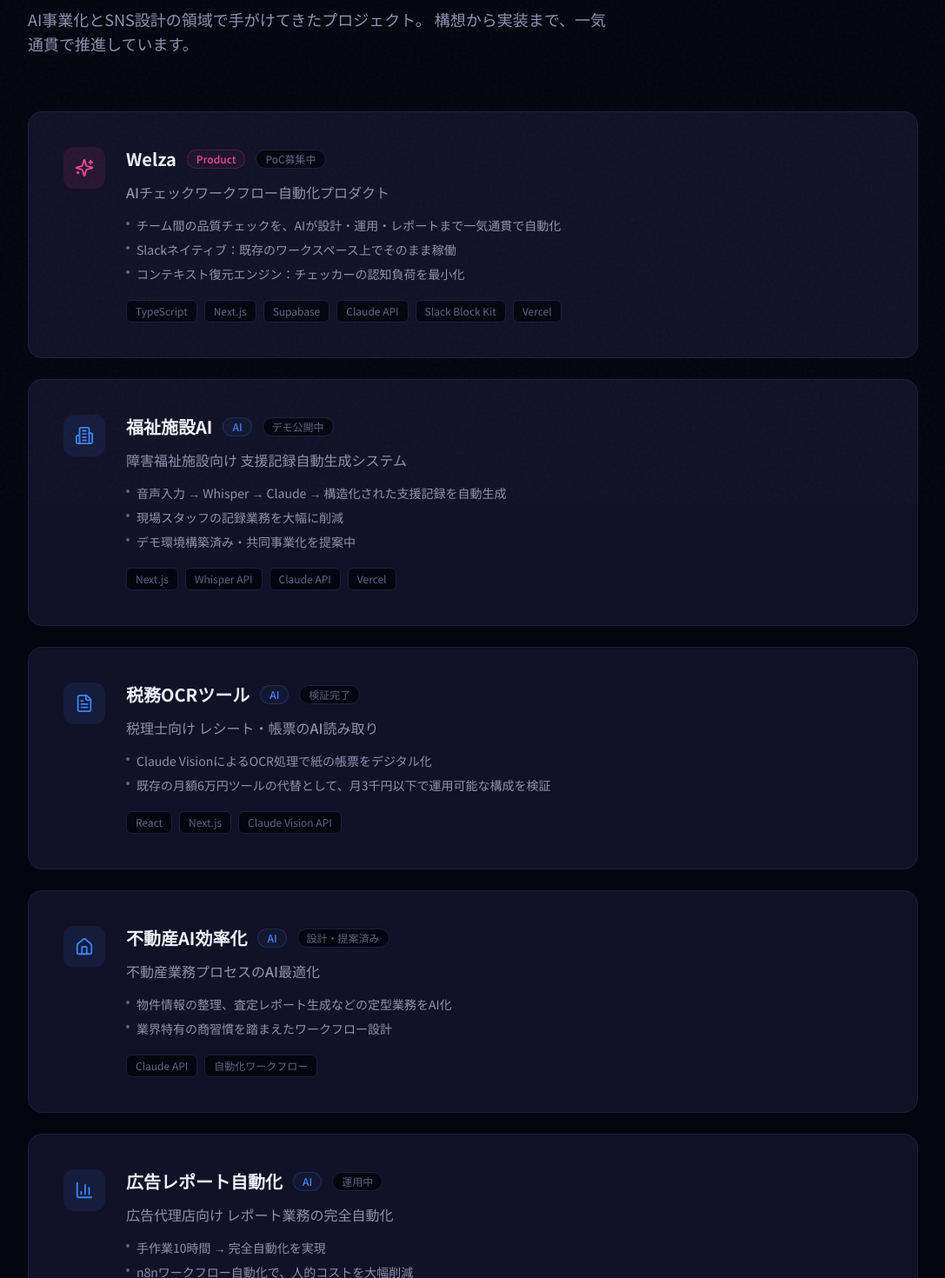
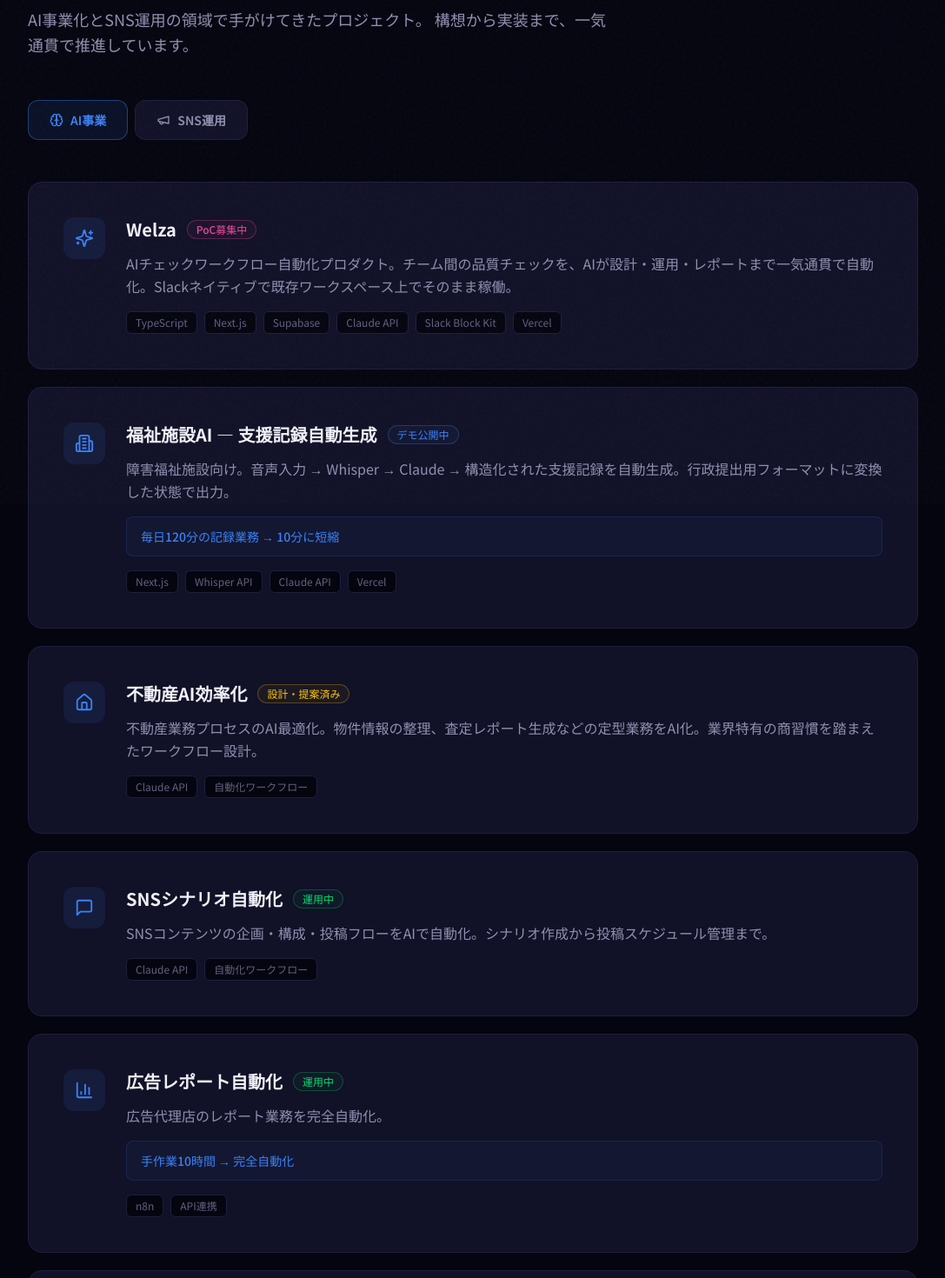
Before and after one commit to Keisuke12488/kuwajima-portfolio, a Next.js app: page /portfolio in a window 1280 px wide. Shown: the part 220-1690 px from the top of the page at 87% size, without its empty margins (96-1183 px from the left). Built offline with nearby package versions, Linux system fonts and the light colour scheme.

Commit message:
デザイン改善・Portfolio分離・連絡先更新

```diff
--- a/src/app/contact/page.tsx
+++ b/src/app/contact/page.tsx
@@ -96,7 +96,7 @@
                 通常24時間以内に返信いたします。
               </p>
               <a
-                href="#"
+                href="https://line.me/ti/p/8yg5v22ilf"
                 className="group inline-flex items-center gap-3 px-10 py-4 rounded-xl text-base font-bold text-white transition-all duration-300 hover:opacity-90 hover:scale-[1.02]"
                 style={{
                   fontFamily: "var(--font-display)",
@@ -137,7 +137,7 @@
               </div>
             </div>
             <a
-              href="mailto:contact@example.com"
+              href="mailto:kei4733.88@gmail.com"
               className="text-sm font-medium text-accent-blue hover:text-accent-blue-light transition-colors whitespace-nowrap"
               style={{ fontFamily: "var(--font-display)" }}
             >
--- a/src/app/portfolio/page.tsx
+++ b/src/app/portfolio/page.tsx
@@ -1,5 +1,6 @@
 "use client";
 
+import { useState } from "react";
 import { FadeInSection, StaggerContainer, StaggerItem } from "@/components/Animations";
 import {
   Brain,
@@ -7,111 +8,185 @@
   FileText,
   HomeIcon,
   BarChart3,
-  ExternalLink,
+  Sparkles,
+  Heart,
+  MessageSquare,
   Megaphone,
-  Sparkles,
 } from "lucide-react";
 
-interface Project {
+// SNSアイコン（SVGインライン）
+function YouTubeIcon({ className = "" }: { className?: string }) {
+  return (
+    <svg viewBox="0 0 24 24" fill="currentColor" className={className} width="18" height="18">
+      <path d="M23.498 6.186a3.016 3.016 0 0 0-2.122-2.136C19.505 3.545 12 3.545 12 3.545s-7.505 0-9.377.505A3.017 3.017 0 0 0 .502 6.186C0 8.07 0 12 0 12s0 3.93.502 5.814a3.016 3.016 0 0 0 2.122 2.136c1.871.505 9.376.505 9.376.505s7.505 0 9.377-.505a3.015 3.015 0 0 0 2.122-2.136C24 15.93 24 12 24 12s0-3.93-.502-5.814zM9.545 15.568V8.432L15.818 12l-6.273 3.568z" />
+    </svg>
+  );
+}
+
+function TikTokIcon({ className = "" }: { className?: string }) {
+  return (
+    <svg viewBox="0 0 24 24" fill="currentColor" className={className} width="18" height="18">
+      <path d="M12.525.02c1.31-.02 2.61-.01 3.91-.02.08 1.53.63 3.09 1.75 4.17 1.12 1.11 2.7 1.62 4.24 1.79v4.03c-1.44-.05-2.89-.35-4.2-.97-.57-.26-1.1-.59-1.62-.93-.01 2.92.01 5.84-.02 8.75-.08 1.4-.54 2.79-1.35 3.94-1.31 1.92-3.58 3.17-5.91 3.21-1.43.08-2.86-.31-4.08-1.03-2.02-1.19-3.44-3.37-3.65-5.71-.02-.5-.03-1-.01-1.49.18-1.9 1.12-3.72 2.58-4.96 1.66-1.44 3.98-2.13 6.15-1.72.02 1.48-.04 2.96-.04 4.44-.99-.32-2.15-.23-3.02.37-.63.41-1.11 1.04-1.36 1.75-.21.51-.15 1.07-.14 1.61.24 1.64 1.82 3.02 3.5 2.87 1.12-.01 2.19-.66 2.77-1.61.19-.33.4-.67.41-1.06.1-1.79.06-3.57.07-5.36.01-4.03-.01-8.05.02-12.07z" />
+    </svg>
+  );
+}
+
+function InstagramIcon({ className = "" }: { className?: string }) {
+  return (
+    <svg viewBox="0 0 24 24" fill="currentColor" className={className} width="18" height="18">
+      <path d="M12 2.163c3.204 0 3.584.012 4.85.07 3.252.148 4.771 1.691 4.919 4.919.058 1.265.069 1.645.069 4.849 0 3.205-.012 3.584-.069 4.849-.149 3.225-1.664 4.771-4.919 4.919-1.266.058-1.644.07-4.85.07-3.204 0-3.584-.012-4.849-.07-3.26-.149-4.771-1.699-4.919-4.92-.058-1.265-.07-1.644-.07-4.849 0-3.204.013-3.583.07-4.849.149-3.227 1.664-4.771 4.919-4.919 1.266-.057 1.645-.069 4.849-.069zM12 0C8.741 0 8.333.014 7.053.072 2.695.272.273 2.69.073 7.052.014 8.333 0 8.741 0 12c0 3.259.014 3.668.072 4.948.2 4.358 2.618 6.78 6.98 6.98C8.333 23.986 8.741 24 12 24c3.259 0 3.668-.014 4.948-.072 4.354-.2 6.782-2.618 6.979-6.98.059-1.28.073-1.689.073-4.948 0-3.259-.014-3.667-.072-4.947-.196-4.354-2.617-6.78-6.979-6.98C15.668.014 15.259 0 12 0zm0 5.838a6.162 6.162 0 1 0 0 12.324 6.162 6.162 0 0 0 0-12.324zM12 16a4 4 0 1 1 0-8 4 4 0 0 1 0 8zm6.406-11.845a1.44 1.44 0 1 0 0 2.881 1.44 1.44 0 0 0 0-2.881z" />
+    </svg>
+  );
+}
+
+type SectionTab = "ai" | "sns";
+
+// AI事業プロジェクト
+interface AIProject {
   title: string;
-  category: "AI" | "SNS" | "Product";
   description: string;
-  details: string[];
+  results?: string;
   tech: string[];
   status: string;
   icon: React.ElementType;
 }
 
-const projects: Project[] = [
+const aiProjects: AIProject[] = [
   {
     title: "Welza",
-    category: "Product",
-    description: "AIチェックワークフロー自動化プロダクト",
-    details: [
-      "チーム間の品質チェックを、AIが設計・運用・レポートまで一気通貫で自動化",
-      "Slackネイティブ：既存のワークスペース上でそのまま稼働",
-      "コンテキスト復元エンジン：チェッカーの認知負荷を最小化",
-    ],
+    description: "AIチェックワークフロー自動化プロダクト。チーム間の品質チェックを、AIが設計・運用・レポートまで一気通貫で自動化。Slackネイティブで既存ワークスペース上でそのまま稼働。",
     tech: ["TypeScript", "Next.js", "Supabase", "Claude API", "Slack Block Kit", "Vercel"],
     status: "PoC募集中",
     icon: Sparkles,
   },
   {
-    title: "福祉施設AI",
-    category: "AI",
-    description: "障害福祉施設向け 支援記録自動生成システム",
-    details: [
-      "音声入力 → Whisper → Claude → 構造化された支援記録を自動生成",
-      "現場スタッフの記録業務を大幅に削減",
-      "デモ環境構築済み・共同事業化を提案中",
-    ],
+    title: "福祉施設AI — 支援記録自動生成",
+    description: "障害福祉施設向け。音声入力 → Whisper → Claude → 構造化された支援記録を自動生成。行政提出用フォーマットに変換した状態で出力。",
+    results: "毎日120分の記録業務 → 10分に短縮",
     tech: ["Next.js", "Whisper API", "Claude API", "Vercel"],
     status: "デモ公開中",
     icon: Building2,
   },
   {
+    title: "不動産AI効率化",
+    description: "不動産業務プロセスのAI最適化。物件情報の整理、査定レポート生成などの定型業務をAI化。業界特有の商習慣を踏まえたワークフロー設計。",
+    tech: ["Claude API", "自動化ワークフロー"],
+    status: "設計・提案済み",
+    icon: HomeIcon,
+  },
+  {
+    title: "SNSシナリオ自動化",
+    description: "SNSコンテンツの企画・構成・投稿フローをAIで自動化。シナリオ作成から投稿スケジュール管理まで。",
+    tech: ["Claude API", "自動化ワークフロー"],
+    status: "運用中",
+    icon: MessageSquare,
+  },
+  {
+    title: "広告レポート自動化",
+    description: "広告代理店のレポート業務を完全自動化。",
+    results: "手作業10時間 → 完全自動化",
+    tech: ["n8n", "API連携"],
+    status: "運用中",
+    icon: BarChart3,
+  },
+  {
     title: "税務OCRツール",
-    category: "AI",
-    description: "税理士向け レシート・帳票のAI読み取り",
-    details: [
-      "Claude VisionによるOCR処理で紙の帳票をデジタル化",
-      "既存の月額6万円ツールの代替として、月3千円以下で運用可能な構成を検証",
-    ],
+    description: "税理士向けレシート・帳票のAI読み取り。",
+    results: "月額6万円の既存ツール → 月3千円以下の構成で代替可能と検証",
     tech: ["React", "Next.js", "Claude Vision API"],
     status: "検証完了",
     icon: FileText,
   },
   {
-    title: "不動産AI効率化",
-    category: "AI",
-    description: "不動産業務プロセスのAI最適化",
-    details: [
-      "物件情報の整理、査定レポート生成などの定型業務をAI化",
-      "業界特有の商習慣を踏まえたワークフロー設計",
-    ],
-    tech: ["Claude API", "自動化ワークフロー"],
-    status: "設計・提案済み",
-    icon: HomeIcon,
-  },
-  {
-    title: "広告レポート自動化",
-    category: "AI",
-    description: "広告代理店向け レポート業務の完全自動化",
-    details: [
-      "手作業10時間 → 完全自動化を実現",
-      "n8nワークフロー自動化で、人的コストを大幅削減",
-    ],
-    tech: ["n8n", "API連携", "自動化設計"],
-    status: "運用中",
-    icon: BarChart3,
-  },
-  {
-    title: "SNS戦略設計",
-    category: "SNS",
-    description: "アルゴリズム構造に基づくSNSコンテンツ戦略",
-    details: [
-      "プラットフォームごとのアルゴリズム特性を分析",
-      "コンテンツ設計 × ブランディング × 運用をトータルで支援",
-    ],
-    tech: ["コンテンツ戦略", "アルゴリズム分析", "ブランド設計"],
-    status: "対応中",
-    icon: Megaphone,
+    title: "Weluru（カップル向け関係構築アプリ）",
+    description: "カップルの関係性を深めるためのAIアプリ。パートナー間のコミュニケーションをサポート。",
+    tech: ["Next.js", "Supabase", "Claude API", "Vercel"],
+    status: "開発中",
+    icon: Heart,
   },
 ];
 
-const categoryColors: Record<string, { text: string; border: string; bg: string }> = {
-  AI: { text: "text-accent-blue", border: "border-accent-blue/20", bg: "bg-accent-blue/5" },
-  SNS: { text: "text-accent-purple", border: "border-accent-purple/20", bg: "bg-accent-purple/5" },
-  Product: { text: "text-accent-pink", border: "border-accent-pink/20", bg: "bg-accent-pink/5" },
+// SNS運用実績
+interface SNSChannel {
+  name: string;
+  period: string;
+  youtube?: string;
+  tiktok?: string;
+  instagram?: string;
+}
+
+interface SNSCategory {
+  label: string;
+  channels: SNSChannel[];
+}
+
+const snsData: SNSCategory[] = [
+  {
+    label: "法人案件",
+    channels: [
+      {
+        name: "アナリソ",
+        period: "2年",
+        youtube: "https://youtube.com/@ana_riso_fudousan?si=4b_N1sS8q-93bvP4",
+        tiktok: "https://www.tiktok.com/@ana_riso_manager?_r=1&_t=ZS-94uguFRue1P",
+        instagram: "https://www.instagram.com/ana_riso_fudousan?igsh=MTN5cHdreWsyYzZ5NA==",
+      },
+      {
+        name: "ルムパ",
+        period: "1年（途中から運用参加）",
+        youtube: "https://youtube.com/@roompa?si=R1odM1tFhGV8otVc",
+        tiktok: "https://www.tiktok.com/@amufi_roompa?_r=1&_t=ZS-94uh24QzxKM",
+        instagram: "https://www.instagram.com/roompa__?igsh=bmJjeGcxcG42YWk2",
+      },
+      {
+        name: "ライフハック",
+        period: "1年半",
+        youtube: "https://youtube.com/@30-uk7eb?si=Rq73QsOzjT072CIm",
+        instagram: "https://www.instagram.com/1minute.panda?igsh=aXJzbWIwdHpsajBn",
+      },
+    ],
+  },
+  {
+    label: "個人制作",
+    channels: [
+      {
+        name: "アシタクル",
+        period: "半年",
+        youtube: "https://youtube.com/@tisiki?si=dzEkhMafFo73s7_7",
+      },
+      {
+        name: "宇宙チャンネル",
+        period: "半年",
+        youtube: "https://youtube.com/channel/UCi5JqShtoqBCj8SkyK8fHyQ?si=-zRtJIIxkbN0otV3",
+      },
+      {
+        name: "30秒で学ぶ食の科学",
+        period: "半年（個人の趣味で運用）",
+        youtube: "https://youtube.com/@30-uk7eb?si=Rq73QsOzjT072CIm",
+      },
+    ],
+  },
+];
+
+const statusColors: Record<string, string> = {
+  "PoC募集中": "border-accent-pink/30 bg-accent-pink/5 text-accent-pink",
+  "デモ公開中": "border-accent-blue/30 bg-accent-blue/5 text-accent-blue",
+  "運用中": "border-green-500/30 bg-green-500/5 text-green-400",
+  "検証完了": "border-accent-purple/30 bg-accent-purple/5 text-accent-purple",
+  "設計・提案済み": "border-yellow-500/30 bg-yellow-500/5 text-yellow-400",
+  "開発中": "border-accent-blue/30 bg-accent-blue/5 text-accent-blue",
 };
 
 export default function PortfolioPage() {
+  const [activeTab, setActiveTab] = useState<SectionTab>("ai");
+
   return (
     <div className="pt-32 pb-16 px-6">
       <div className="mx-auto max-w-5xl">
+        {/* ヘッダー */}
         <FadeInSection>
           <p
-            className="text-sm font-medium tracking-widest uppercase text-accent-blue mb-4"
+            className="text-sm font-medium tracking-wide uppercase text-accent-blue mb-4"
             style={{ fontFamily: "var(--font-display)" }}
           >
             Portfolio
@@ -122,42 +197,57 @@
           >
             実績・プロジェクト
           </h1>
-          <p className="text-text-secondary text-lg max-w-2xl mb-16">
-            AI事業化とSNS設計の領域で手がけてきたプロジェクト。
+          <p className="text-text-secondary text-lg max-w-2xl mb-12 leading-relaxed">
+            AI事業化とSNS運用の領域で手がけてきたプロジェクト。
             構想から実装まで、一気通貫で推進しています。
           </p>
         </FadeInSection>
 
-        <StaggerContainer className="space-y-6">
-          {projects.map((project) => {
-            const colors = categoryColors[project.category];
+        {/* セクションナビ */}
+        <FadeInSection>
+          <div className="flex gap-2 mb-12">
+            <button
+              onClick={() => setActiveTab("ai")}
+              className={`flex items-center gap-2 px-6 py-3 rounded-xl text-sm font-semibold transition-all duration-300 border ${
+                activeTab === "ai"
+                  ? "border-accent-blue/40 bg-accent-blue/10 text-accent-blue"
+                  : "border-border bg-bg-card text-text-secondary hover:border-border-light hover:text-text-primary"
+              }`}
+              style={{ fontFamily: "var(--font-display)" }}
+            >
+              <Brain size={16} />
+              AI事業
+            </button>
+            <button
+              onClick={() => setActiveTab("sns")}
+              className={`flex items-center gap-2 px-6 py-3 rounded-xl text-sm font-semibold transition-all duration-300 border ${
+                activeTab === "sns"
+                  ? "border-accent-purple/40 bg-accent-purple/10 text-accent-purple"
+                  : "border-border bg-bg-card text-text-secondary hover:border-border-light hover:text-text-primary"
+              }`}
+              style={{ fontFamily: "var(--font-display)" }}
+            >
+              <Megaphone size={16} />
+              SNS運用
+            </button>
+          </div>
+        </FadeInSection>
+
+        {/* AI事業セクション */}
+        {activeTab === "ai" && (
+          <StaggerContainer className="space-y-5">
+            {aiProjects.map((project) => {
+              const statusClass = statusColors[project.status] || "border-border bg-bg-primary text-text-muted";
               return (
                 <StaggerItem key={project.title}>
-                <div className="group rounded-2xl border border-border bg-bg-card p-8 md:p-10 transition-all duration-300 hover:border-border-light hover:bg-bg-card-hover">
+                  <div className="group rounded-2xl border border-border bg-bg-card p-8 md:p-10 transition-all duration-300 hover:border-border-light">
                     <div className="flex flex-col md:flex-row md:items-start gap-6">
-                    {/* Icon */}
-                    <div
-                      className={`w-12 h-12 rounded-xl flex items-center justify-center shrink-0 ${
-                        project.category === "AI"
-                          ? "bg-accent-blue/10"
-                          : project.category === "SNS"
-                            ? "bg-accent-purple/10"
-                            : "bg-accent-pink/10"
-                      }`}
-                    >
-                      <project.icon
-                        size={22}
-                        className={
-                          project.category === "AI"
-                            ? "text-accent-blue"
-                            : project.category === "SNS"
-                              ? "text-accent-purple"
-                              : "text-accent-pink"
-                        }
-                      />
+                      {/* アイコン */}
+                      <div className="w-12 h-12 rounded-xl flex items-center justify-center shrink-0 bg-accent-blue/10">
+                        <project.icon size={22} className="text-accent-blue" />
                       </div>
 
-                    {/* Content */}
+                      {/* コンテンツ */}
                       <div className="flex-1 min-w-0">
                         <div className="flex flex-wrap items-center gap-3 mb-3">
                           <h3
@@ -167,28 +257,24 @@
                             {project.title}
                           </h3>
                           <span
-                          className={`text-xs font-medium px-2.5 py-0.5 rounded-full border ${colors.text} ${colors.border} ${colors.bg}`}
+                            className={`text-xs font-medium px-2.5 py-0.5 rounded-full border ${statusClass}`}
                             style={{ fontFamily: "var(--font-display)" }}
                           >
-                          {project.category}
-                        </span>
-                        <span className="text-xs text-text-muted px-2.5 py-0.5 rounded-full border border-border bg-bg-primary">
                             {project.status}
                           </span>
                         </div>
 
-                      <p className="text-text-secondary font-medium mb-4">
+                        <p className="text-text-secondary mb-4 leading-relaxed">
                           {project.description}
                         </p>
 
-                      <ul className="space-y-2 mb-5">
-                        {project.details.map((d, i) => (
-                          <li key={i} className="flex items-start gap-2 text-sm text-text-secondary">
-                            <span className="mt-1.5 w-1 h-1 rounded-full bg-text-muted shrink-0" />
-                            {d}
-                          </li>
-                        ))}
-                      </ul>
+                        {project.results && (
+                          <div className="mb-4 px-4 py-3 rounded-lg bg-accent-blue/5 border border-accent-blue/15">
+                            <p className="text-sm font-medium text-accent-blue">
+                              {project.results}
+                            </p>
+                          </div>
+                        )}
 
                         <div className="flex flex-wrap gap-2">
                           {project.tech.map((t) => (
@@ -207,6 +293,77 @@
               );
             })}
           </StaggerContainer>
+        )}
+
+        {/* SNS運用セクション */}
+        {activeTab === "sns" && (
+          <div className="space-y-12">
+            {snsData.map((category) => (
+              <FadeInSection key={category.label}>
+                <h2
+                  className="text-lg font-bold mb-6 text-text-primary flex items-center gap-2"
+                  style={{ fontFamily: "var(--font-display)" }}
+                >
+                  <span className={`w-2 h-2 rounded-full ${category.label === "法人案件" ? "bg-accent-purple" : "bg-accent-pink"}`} />
+                  {category.label}
+                </h2>
+                <div className="grid sm:grid-cols-2 lg:grid-cols-3 gap-4">
+                  {category.channels.map((channel) => (
+                    <div
+                      key={channel.name}
+                      className="rounded-xl border border-border bg-bg-card p-6 transition-all duration-300 hover:border-border-light"
+                    >
+                      <h3
+                        className="text-base font-bold mb-1"
+                        style={{ fontFamily: "var(--font-display)" }}
+                      >
+                        {channel.name}
+                      </h3>
+                      <p className="text-xs text-text-muted mb-4">
+                        運用期間: {channel.period}
+                      </p>
+                      <div className="flex items-center gap-3">
+                        {channel.youtube && (
+                          <a
+                            href={channel.youtube}
+                            target="_blank"
+                            rel="noopener noreferrer"
+                            className="text-text-muted hover:text-red-500 transition-colors"
+                            aria-label={`${channel.name} YouTube`}
+                          >
+                            <YouTubeIcon />
+                          </a>
+                        )}
+                        {channel.tiktok && (
+                          <a
+                            href={channel.tiktok}
+                            target="_blank"
+                            rel="noopener noreferrer"
+                            className="text-text-muted hover:text-text-primary transition-colors"
+                            aria-label={`${channel.name} TikTok`}
+                          >
+                            <TikTokIcon />
+                          </a>
+                        )}
+                        {channel.instagram && (
+                          <a
+                            href={channel.instagram}
+                            target="_blank"
+                            rel="noopener noreferrer"
+                            className="text-text-muted hover:text-pink-500 transition-colors"
+                            aria-label={`${channel.name} Instagram`}
+                          >
+                            <InstagramIcon />
+                          </a>
+                        )}
+                      </div>
+                    </div>
+                  ))}
+                </div>
+              </FadeInSection>
+            ))}
+          </div>
+        )}
       </div>
     </div>
   );
```
Also changed, not shown: src/app/globals.css (+1 -8 lines), src/app/page.tsx (+12 -12 lines), 9 other files (tests, documents, lock files or other folders). Lines whose indentation alone changed are shown as unchanged.
